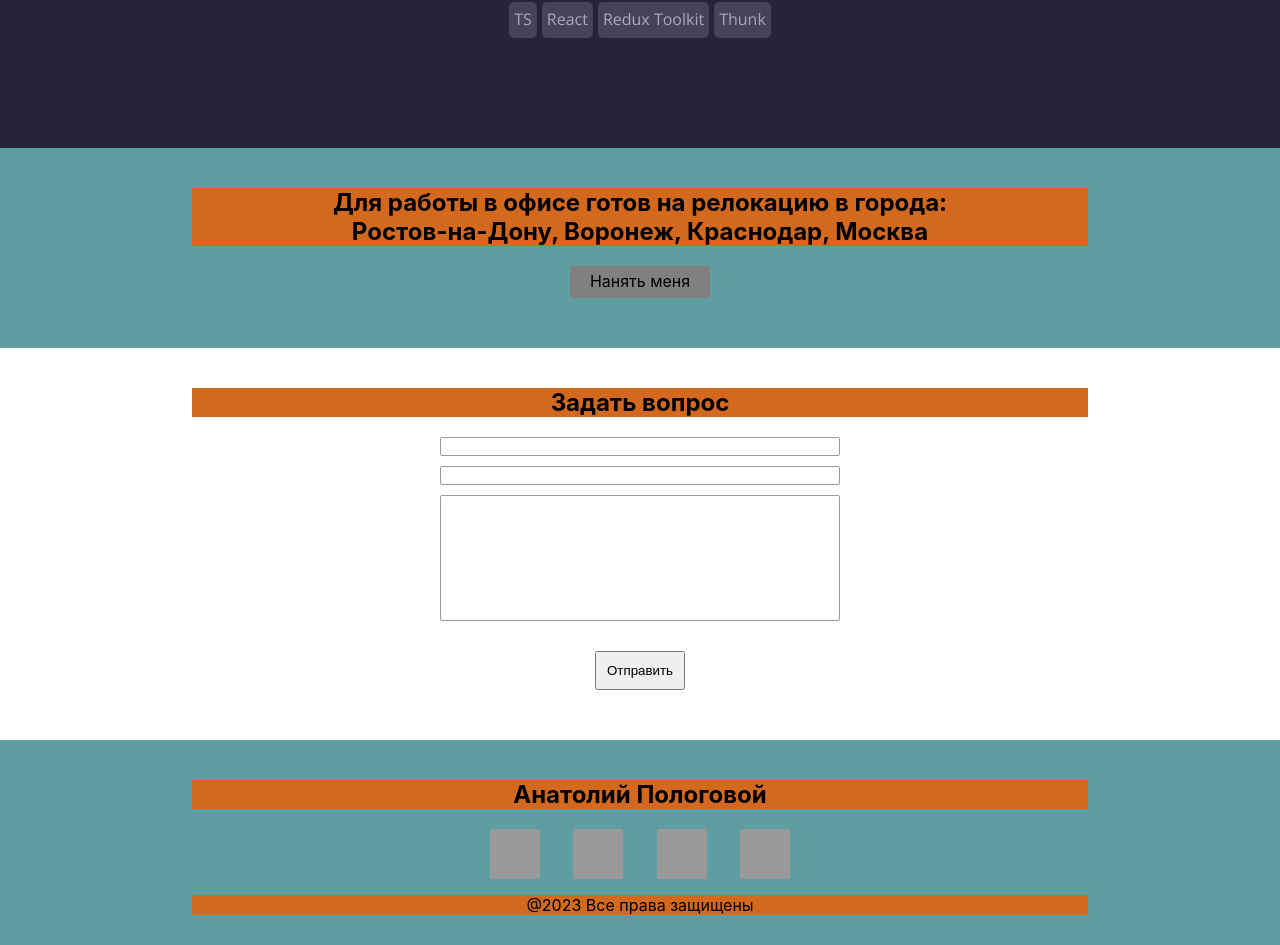
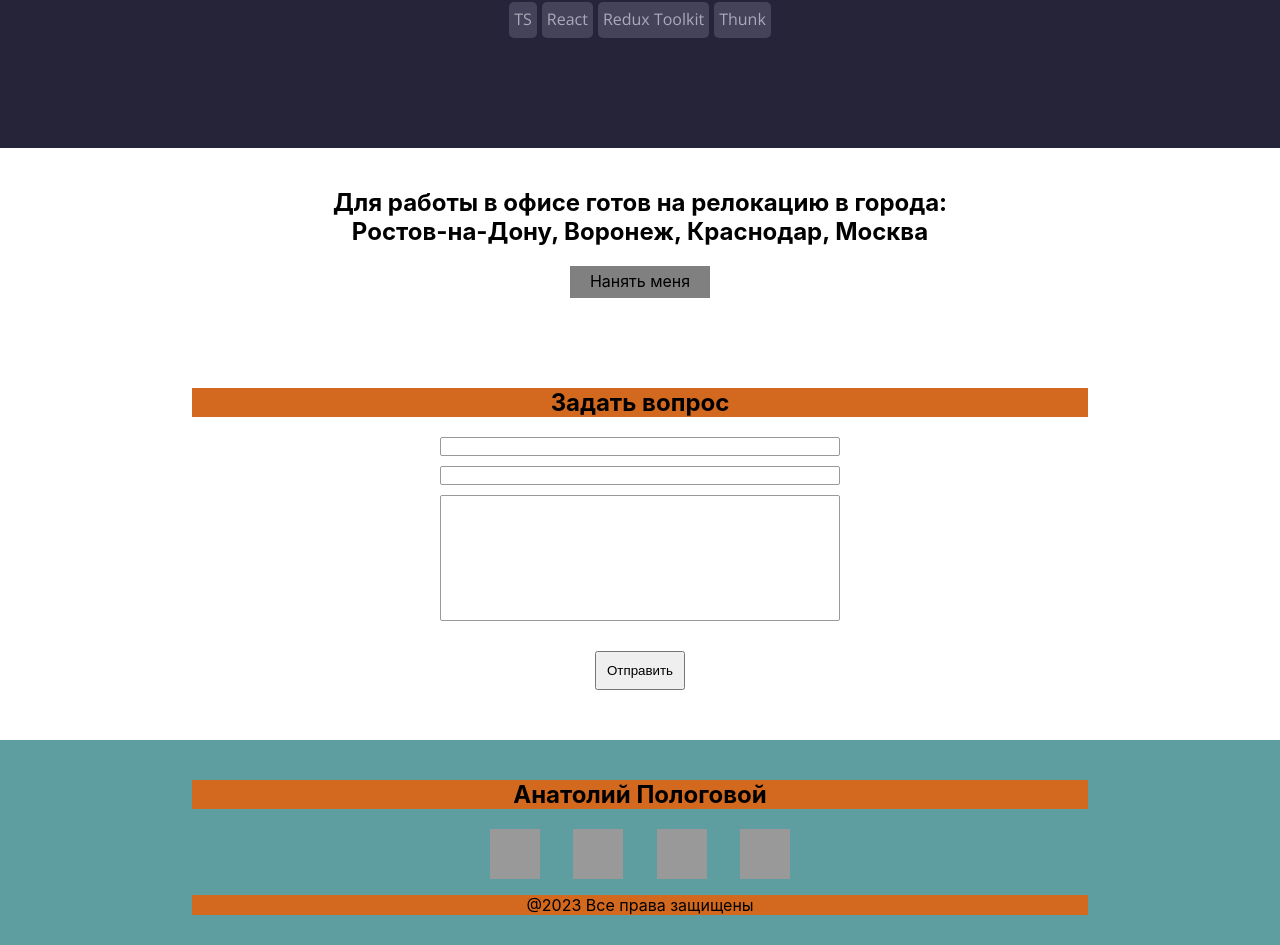
Before and after one commit to AnatoliyPologovoy/portfolio, a React (Create React App) app: page / in a window 1280 px wide. Shown: the part 2650-3595 px from the top of the page. Built offline with nearby package versions, Linux system fonts and the light colour scheme.

Commit message:
fix styles in hire component

```diff
--- a/src/components/Hire/hire.module.css
+++ b/src/components/Hire/hire.module.css
@@ -4,7 +4,7 @@
 
 .hire {
     /*background-color: background-color-blue;*/
-    background-color: cadetblue;
+    /*background-color: cadetblue;*/
     width: 100%;
     padding-top: 20px;
     padding-bottom: 50px;
@@ -15,7 +15,7 @@
 }
 
 .title {
-    background-color: chocolate;
+    /*background-color: chocolate;*/
 }
 
 .button {
```
